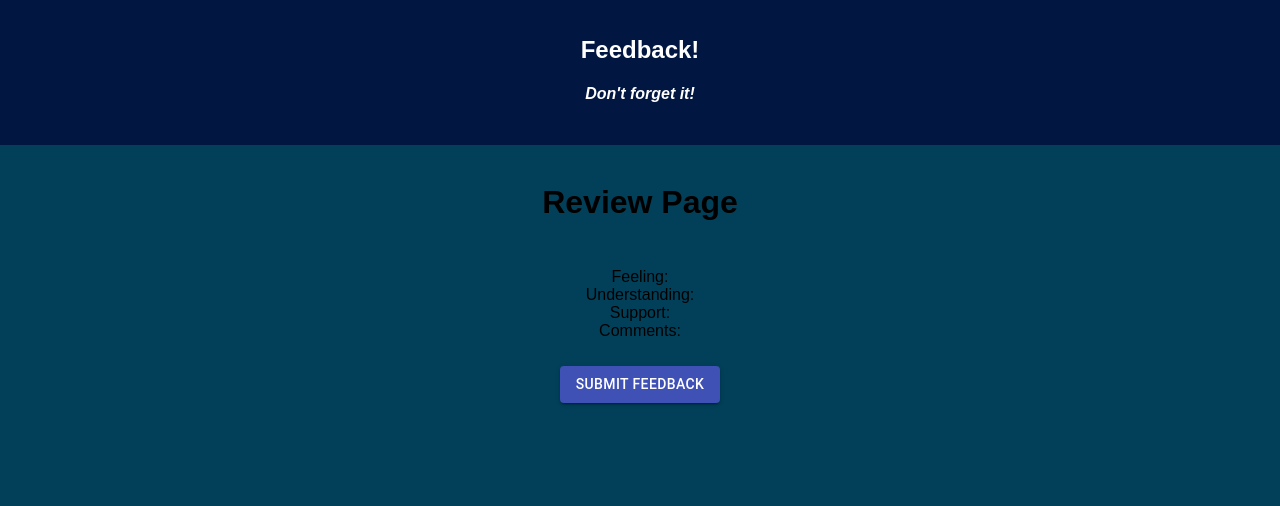
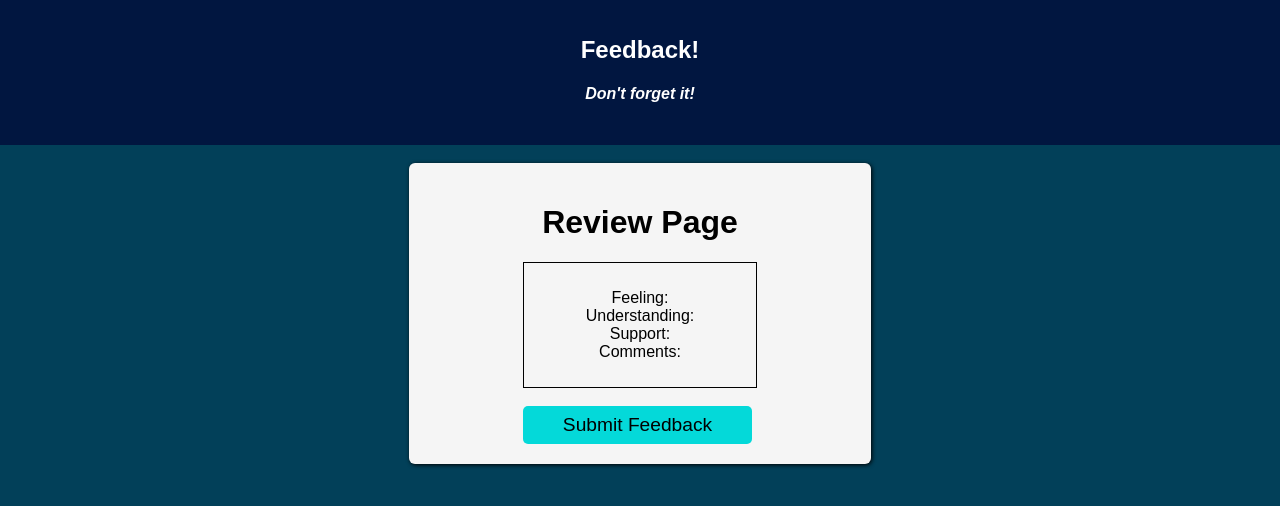
Before and after one commit to alexjcalvillo/weekend-chal-5-feedback-form, a React (Create React App) app: page /#/review in a window 1280 px wide. Shown: the top 506 px of the page. Built offline with nearby package versions, Linux system fonts and the light colour scheme.

Commit message:
styling review page to fit with app

```diff
--- a/src/components/App/App.css
+++ b/src/components/App/App.css
@@ -22,7 +22,7 @@
   width: 33%;
   padding: 20px;
   background-color: whitesmoke;
-  border-radius: 3px;
+  border-radius: 6px;
   box-shadow: 1px 1px 4px;
 }
 
--- a/src/components/pages/Review/Review.css
+++ b/src/components/pages/Review/Review.css
@@ -4,4 +4,5 @@
   text-align: center;
   margin: auto;
   width: 50%;
+  border: 1px solid black;
 }
--- a/src/components/pages/Review/Review.js
+++ b/src/components/pages/Review/Review.js
@@ -1,9 +1,6 @@
 import React, { Component } from 'react';
 import { connect } from 'react-redux';
 import axios from 'axios';
-
-//MATERIAL UI COMPONENTS
-import { Button, Input } from '@material-ui/core';
 
 //CUSTOM STYLING
 import './Review.css';
@@ -46,6 +43,7 @@ class Review extends Component {
   render() {
     return (
       <div>
+        <div className="container">
           <h1>Review Page</h1>
           <div className="display">
             <ul>
@@ -55,13 +53,11 @@ class Review extends Component {
               <li>Comments: {this.props.comments}</li>
             </ul>
           </div>
-        <Button
-          variant="contained"
-          color="primary"
-          onClick={this.submitFeedback}
-        >
+          <br />
+          <button className="btn" onClick={this.submitFeedback}>
             Submit Feedback
-        </Button>
+          </button>
+        </div>
       </div>
     );
   }
```
Lines whose indentation alone changed are shown as unchanged.
